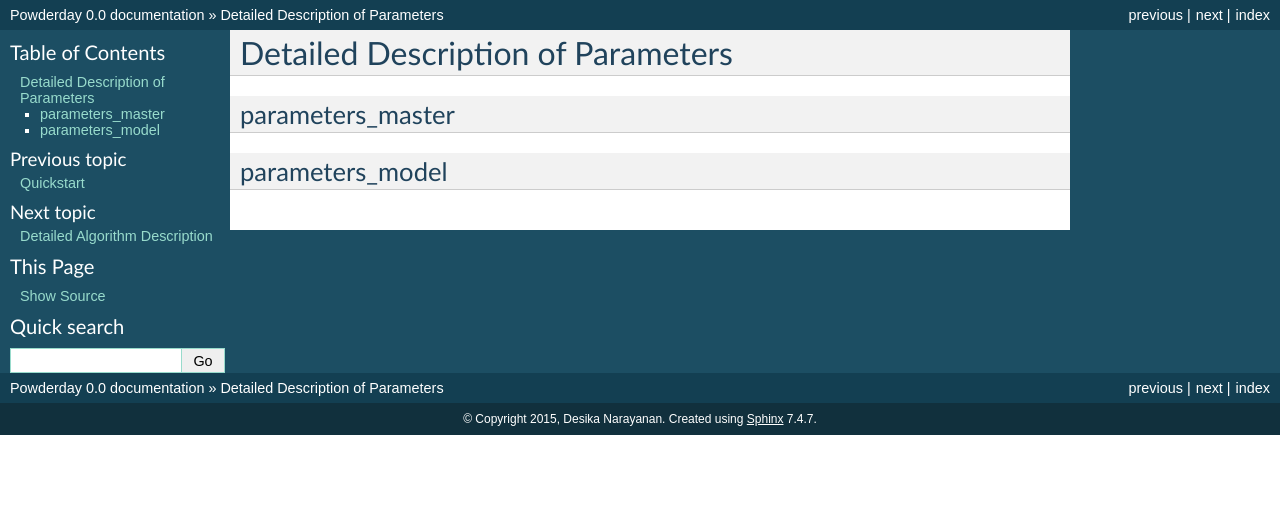
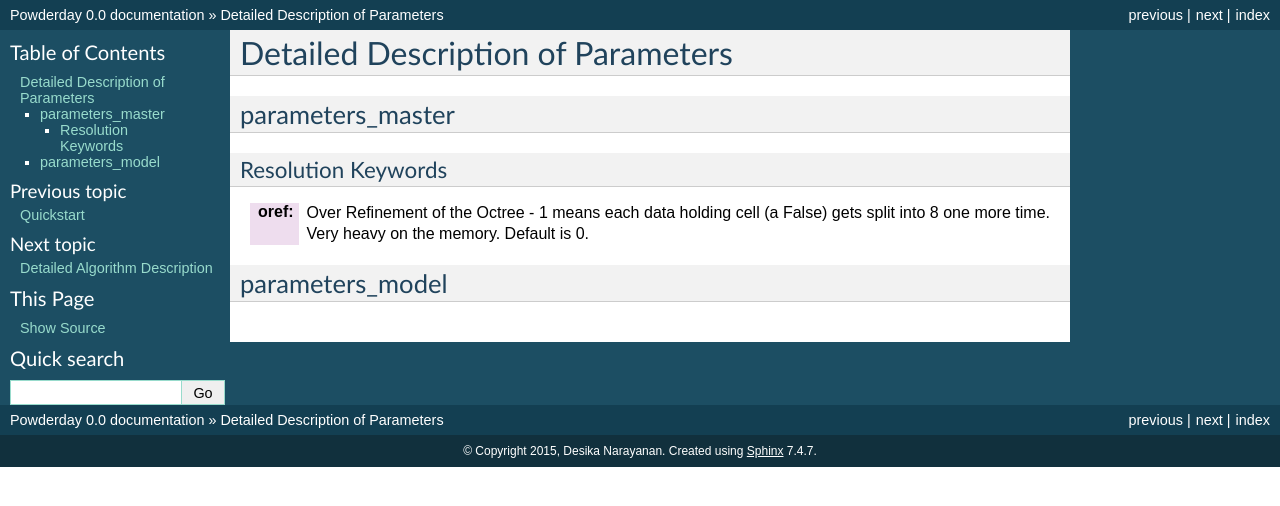
Before and after one commit to dnarayanan/powderday, a Sphinx documentation site: the page built from docs/parameters_description.rst, in a window 1280 px wide. Shown: the top 506 px of the page. Built offline with Sphinx 7.4.7, drawn with Linux system fonts in a browser that asks for light colours.

Commit message:
docs: testing parameters description

```diff
--- a/docs/parameters_description.rst
+++ b/docs/parameters_description.rst
@@ -4,5 +4,15 @@ Detailed Description of Parameters
 parameters_master
 ============
 
+Resolution Keywords
+------------
+
+:oref:
+
+   Over Refinement of the Octree - 1 means each data holding cell (a
+   False) gets split into 8 one more time.  Very heavy on the memory.
+   Default is 0.
+
+
 parameters_model
 ============
```
